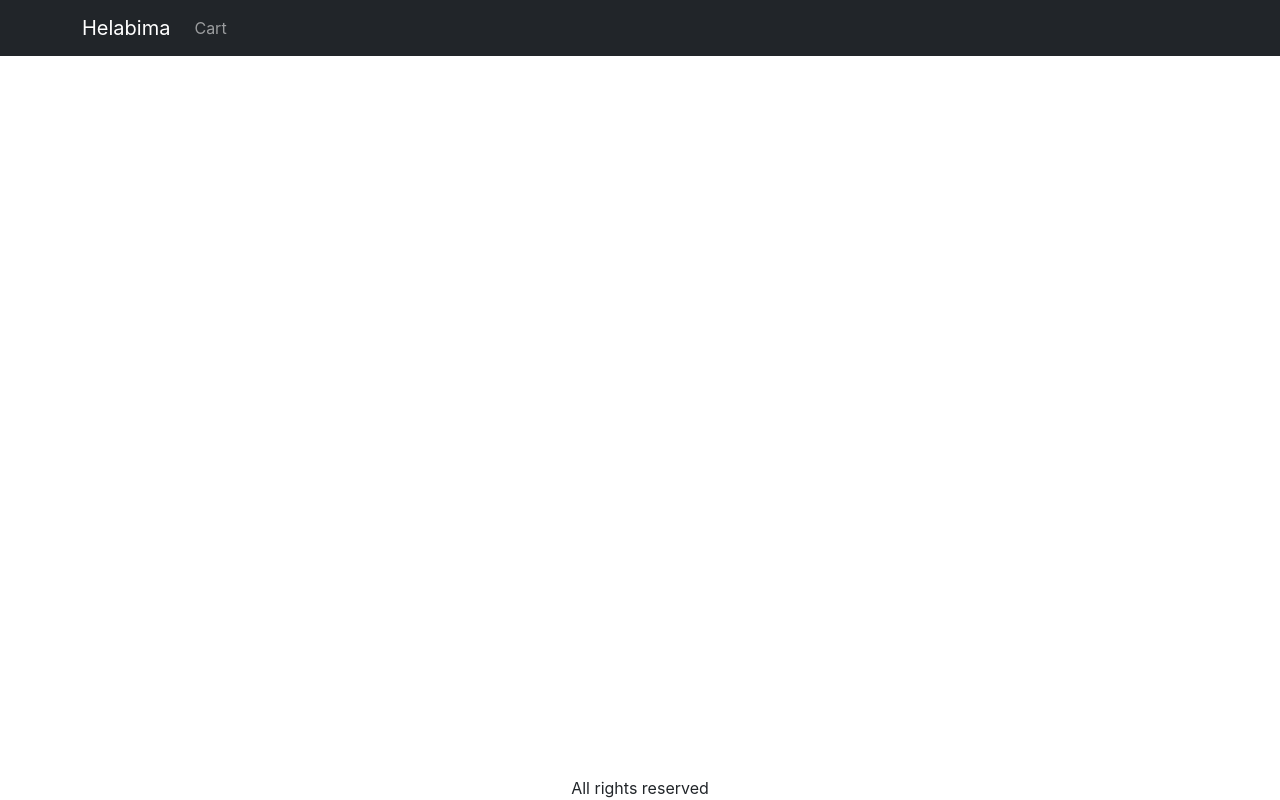
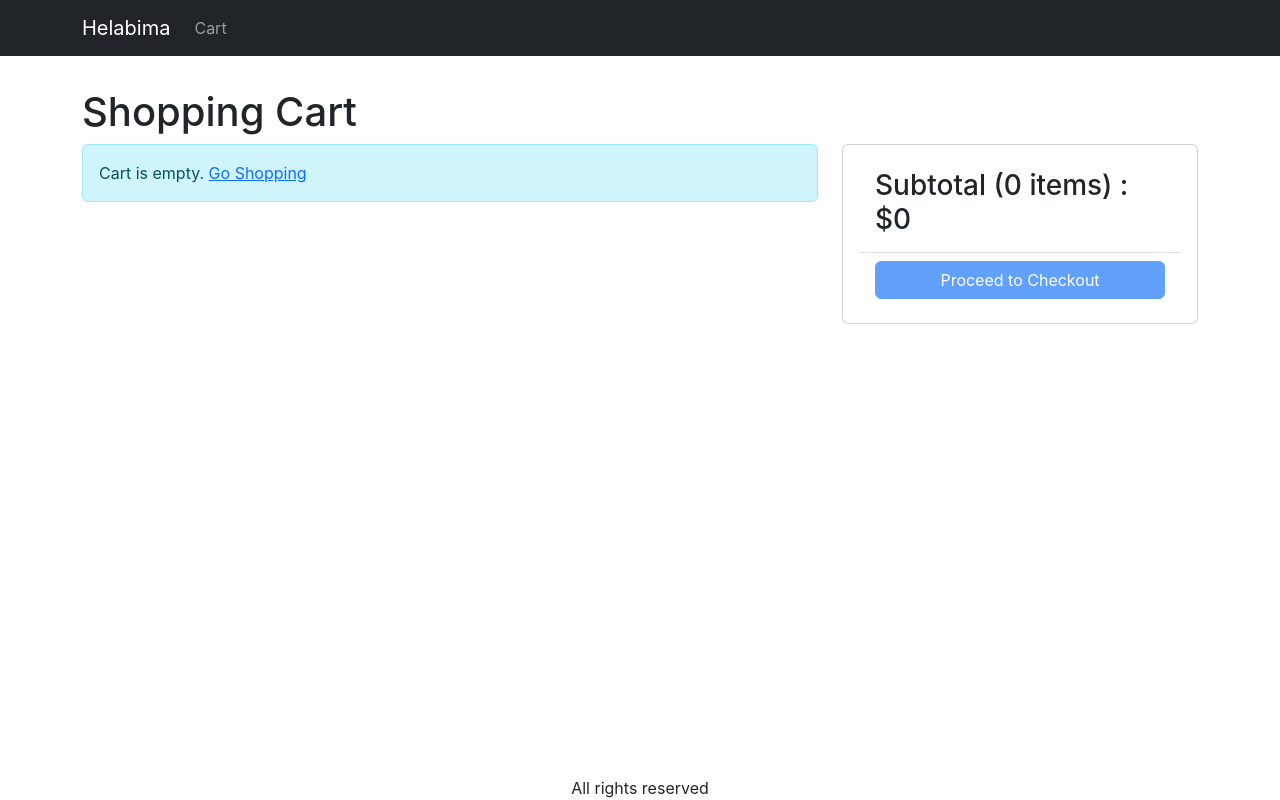
Before and after one commit to MinoShaz99/Multi-Vendor-Marketplace, a React (Create React App) app in the folder Marketplace/frontend/: page /cart in a window 1280 px wide. Built offline with nearby package versions, Linux system fonts and the light colour scheme.

Commit message:
Complete Cart Screen

```diff
--- a/Marketplace/frontend/src/App.js
+++ b/Marketplace/frontend/src/App.js
@@ -7,7 +7,8 @@
 import Container from 'react-bootstrap/Container';
 import { LinkContainer } from 'react-router-bootstrap';
 import { useContext } from 'react';
-import { Store } from './store';
+import { Store } from './Store';
+import CartScreen from './screens/CartScreen';
 
 function App() {
   const { state } = useContext(Store);
@@ -39,6 +40,7 @@
             <Routes>
               <Route path="/product/:slug" element={<ProductScreen />} />
               <Route path="/" element={<HomeScreen />} />
+              <Route path="/cart" element={<CartScreen />} />
             </Routes>
           </Container>
         </main>
--- a/Marketplace/frontend/src/components/Product.js
+++ b/Marketplace/frontend/src/components/Product.js
@@ -1,9 +1,31 @@
 import Card from 'react-bootstrap/Card';
 import Button from 'react-bootstrap/Button';
 import { Link } from 'react-router-dom';
+import { useContext } from 'react';
+import axios from 'axios';
+import { Store } from '../Store';
 
 function Product(props) {
   const { product } = props;
+
+  const { state, dispatch: ctxDispatch } = useContext(Store);
+  const {
+    cart: { cartItems },
+  } = state;
+
+  const addToCartHandler = async (item) => {
+    const existItem = cartItems.find((x) => x._id === product._id);
+    const quantity = existItem ? existItem.quantity + 1 : 1;
+    const { data } = await axios.get(`/api/products/${item._id}`);
+    if (data.countInStock < quantity) {
+      window.alert('Sorry. Product is out of stock');
+      return;
+    }
+    ctxDispatch({
+      type: 'CART_ADD_ITEM',
+      payload: { ...item, quantity },
+    });
+  };
   return (
     <Card>
       <Link to={`/product/${product.slug}`}>
@@ -14,7 +36,13 @@
           <Card.Title>{product.name}</Card.Title>
         </Link>
         <Card.Text>${product.price}</Card.Text>
-        <Button>Add to cart</Button>
+        {product.countInStock === 0 ? (
+          <Button variant="light" disabled>
+            Out of stock
+          </Button>
+        ) : (
+          <Button onClick={() => addToCartHandler(product)}>Add to cart</Button>
+        )}
       </Card.Body>
     </Card>
   );
--- a/Marketplace/frontend/src/index.css
+++ b/Marketplace/frontend/src/index.css
@@ -33,3 +33,6 @@
 .img-large {
   max-width: 100%;
 }
+.img-thumbnail {
+  height: 80px;
+}
--- a/Marketplace/frontend/src/index.js
+++ b/Marketplace/frontend/src/index.js
@@ -5,7 +5,7 @@
 import './index.css';
 import App from './App';
 import reportWebVitals from './reportWebVitals';
-import { StoreProvider } from './store';
+import { StoreProvider } from './Store';
 
 ReactDOM.render(
   <React.StrictMode>
--- /dev/null
+++ b/Marketplace/frontend/src/screens/CartScreen.js
@@ -0,0 +1,131 @@
+import { useContext } from 'react';
+import { Store } from '../Store';
+import { Helmet } from 'react-helmet-async';
+import Row from 'react-bootstrap/Row';
+import Col from 'react-bootstrap/Col';
+import MessageBox from '../components/MessageBox';
+import ListGroup from 'react-bootstrap/ListGroup';
+import Button from 'react-bootstrap/Button';
+import Card from 'react-bootstrap/Card';
+import { Link, useNavigate } from 'react-router-dom';
+import axios from 'axios';
+
+export default function CartScreen() {
+  const navigate = useNavigate();
+  // eslint-disable-next-line
+  const { state, dispatch: ctxDispatch } = useContext(Store);
+  const {
+    cart: { cartItems },
+  } = state;
+
+  const updateCartHandler = async (item, quantity) => {
+    const { data } = await axios.get(`/api/products/${item._id}`);
+    if (data.countInStock < quantity) {
+      window.alert('Sorry. Product is out of stock');
+      return;
+    }
+    ctxDispatch({
+      type: 'CART_ADD_ITEM',
+      payload: { ...item, quantity },
+    });
+  };
+  const removeItemHandler = (item) => {
+    ctxDispatch({ type: 'CART_REMOVE_ITEM', payload: item });
+  };
+
+  const checkoutHandler = () => {
+    navigate('/signin?redirect=/shipping');
+  };
+
+  return (
+    <div>
+      <Helmet>
+        <title>Shopping Cart</title>
+      </Helmet>
+      <h1>Shopping Cart</h1>
+      <Row>
+        <Col md={8}>
+          {cartItems.length === 0 ? (
+            <MessageBox>
+              Cart is empty. <Link to="/">Go Shopping</Link>
+            </MessageBox>
+          ) : (
+            <ListGroup>
+              {cartItems.map((item) => (
+                <ListGroup.Item key={item._id}>
+                  <Row className="align-items-center">
+                    <Col md={4}>
+                      <img
+                        src={item.image}
+                        alt={item.name}
+                        className="img-fluid rounded img-thumbnail"
+                      ></img>{' '}
+                      <Link to={`/product/${item.slug}`}>{item.name}</Link>
+                    </Col>
+                    <Col md={3}>
+                      <Button
+                        onClick={() =>
+                          updateCartHandler(item, item.quantity - 1)
+                        }
+                        variant="light"
+                        disabled={item.quantity === 1}
+                      >
+                        <i className="fas fa-minus-circle"></i>
+                      </Button>{' '}
+                      <span>{item.quantity}</span>{' '}
+                      <Button
+                        variant="light"
+                        onClick={() =>
+                          updateCartHandler(item, item.quantity + 1)
+                        }
+                        disabled={item.quantity === item.countInStock}
+                      >
+                        <i className="fas fa-plus-circle"></i>
+                      </Button>
+                    </Col>
+                    <Col md={3}>${item.price}</Col>
+                    <Col md={2}>
+                      <Button
+                        onClick={() => removeItemHandler(item)}
+                        variant="light"
+                      >
+                        <i className="fas fa-trash"></i>
+                      </Button>
+                    </Col>
+                  </Row>
+                </ListGroup.Item>
+              ))}
+            </ListGroup>
+          )}
+        </Col>
+        <Col md={4}>
+          <Card>
+            <Card.Body>
+              <ListGroup variant="flush">
+                <ListGroup.Item>
+                  <h3>
+                    Subtotal ({cartItems.reduce((a, c) => a + c.quantity, 0)}{' '}
+                    items) : $
+                    {cartItems.reduce((a, c) => a + c.price * c.quantity, 0)}
+                  </h3>
+                </ListGroup.Item>
+                <ListGroup.Item>
+                  <div className="d-grid">
+                    <Button
+                      type="button"
+                      variant="primary"
+                      onClick={checkoutHandler}
+                      disabled={cartItems.length === 0}
+                    >
+                      Proceed to Checkout
+                    </Button>
+                  </div>
+                </ListGroup.Item>
+              </ListGroup>
+            </Card.Body>
+          </Card>
+        </Col>
+      </Row>
+    </div>
+  );
+}
--- a/Marketplace/frontend/src/screens/HomeScreen.js
+++ b/Marketplace/frontend/src/screens/HomeScreen.js
@@ -5,8 +5,8 @@
 import Col from 'react-bootstrap/Col';
 import Product from '../components/Product';
 import { Helmet } from 'react-helmet-async';
-import LoadingBox from './LoadingBox';
-import MessageBox from './MessageBox';
+import LoadingBox from '../components/LoadingBox';
+import MessageBox from '../components/MessageBox';
 
 // import data from '../data';
 
--- a/Marketplace/frontend/src/screens/ProductScreen.js
+++ b/Marketplace/frontend/src/screens/ProductScreen.js
@@ -1,6 +1,6 @@
 import axios from 'axios';
 import { useContext, useEffect, useReducer } from 'react';
-import { useParams } from 'react-router-dom';
+import { useNavigate, useParams } from 'react-router-dom';
 import Row from 'react-bootstrap/Row';
 import Col from 'react-bootstrap/Col';
 import ListGroup from 'react-bootstrap/ListGroup';
@@ -8,10 +8,10 @@
 import Badge from 'react-bootstrap/Badge';
 import Button from 'react-bootstrap/Button';
 import { Helmet } from 'react-helmet-async';
-import LoadingBox from './LoadingBox';
-import MessageBox from './MessageBox';
+import LoadingBox from '../components/LoadingBox';
+import MessageBox from '../components/MessageBox';
 import { getError } from '../utils';
-import { Store } from '../store';
+import { Store } from '../Store';
 
 const reducer = (state, action) => {
   switch (action.type) {
@@ -26,6 +26,7 @@
   }
 };
 function ProductScreen() {
+  const navigate = useNavigate();
   const params = useParams();
   const { slug } = params;
   const [{ loading, error, product }, dispatch] = useReducer(reducer, {
@@ -61,6 +62,8 @@
       type: 'CART_ADD_ITEM',
       payload: { ...product, quantity },
     });
+
+    navigate('/cart');
   };
   return loading ? (
     <LoadingBox />
--- a/Marketplace/frontend/src/store.js
+++ b/Marketplace/frontend/src/store.js
@@ -4,7 +4,9 @@
 
 const initialState = {
   cart: {
-    cartItems: [],
+    cartItems: localStorage.getItem('cartItems')
+      ? JSON.parse(localStorage.getItem('cartItems'))
+      : [],
   },
 };
 function reducer(state, action) {
@@ -21,7 +23,18 @@
             item._id === existItem._id ? newItem : item
           )
         : [...state.cart.cartItems, newItem];
+      //save cart items
+      localStorage.setItem('cartItems', JSON.stringify(cartItems));
+
       return { ...state, cart: { ...state.cart, cartItems } };
+
+    case 'CART_REMOVE_ITEM': {
+      const cartItems = state.cart.cartItems.filter(
+        (item) => item._id !== action.payload._id
+      );
+      localStorage.setItem('cartItems', JSON.stringify(cartItems));
+      return { ...state, cart: { ...state.cart, cartItems } };
+    }
 
     default:
       return state;
@@ -33,5 +46,3 @@
   const value = { state, dispatch };
   return <Store.Provider value={value}>{props.children} </Store.Provider>;
 }
-
-//test again
```
Also changed, not shown: Marketplace/frontend/src/data.js (+4 -4 lines), Marketplace/frontend/src/components/LoadingBox.js (renamed from Marketplace/frontend/src/screens/LoadingBox.js), Marketplace/frontend/src/components/MessageBox.js (renamed from Marketplace/frontend/src/screens/MessageBox.js), 1 other file (tests, documents, lock files or other folders).
